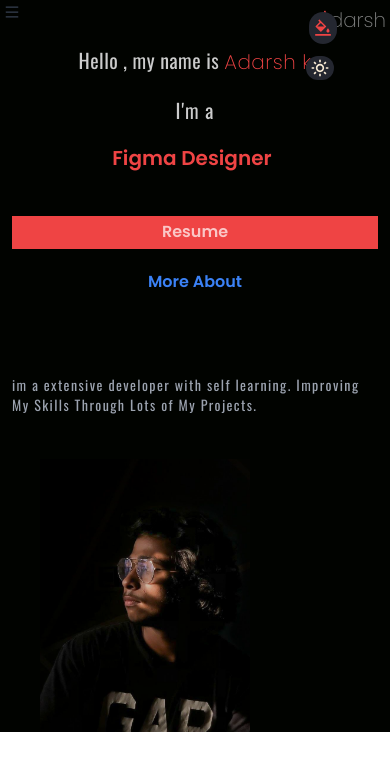
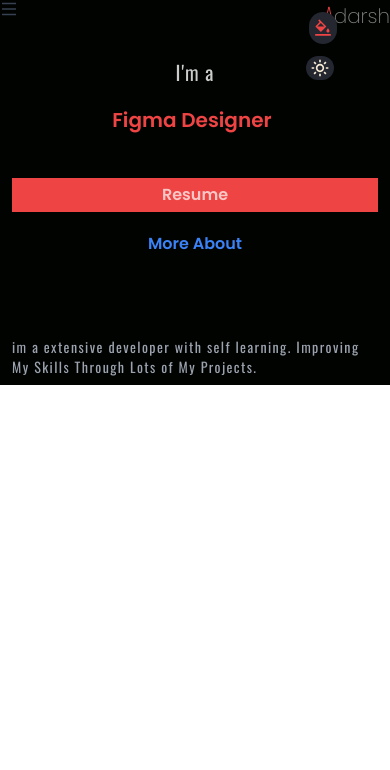
Before and after one commit to adarsh-k27/my-website, a React (Create React App) app: page / in a window 390 px wide. Shown: the top 770 px of the page. Built offline with nearby package versions, Linux system fonts and the light colour scheme; a web font is replaced by a local one.

Commit message:
small device nav bar added

```diff
--- a/src/App.js
+++ b/src/App.js
@@ -3,6 +3,7 @@
 import { LandingPage,AboutPage, ServicePage, ContactPage } from "./pages";
 import { AnimatePresence } from "framer-motion";
 import Portfolio_Context from "./context";
+import { AiOutlineMenu } from "react-icons/ai";
 
 function App() {
   const [openNavSmallDevice, setOpen] = useState(false);
@@ -13,6 +14,25 @@
       < div className = {
         `App ${mode}`
       } >
+        {/* Menu section small device setUp */}
+        <div className="bg-lightBgColor dark:bg-darkBgColor fixed flex justify-between w-screen h-10">
+          < AiOutlineMenu
+          className = 'text-gray-700 text-lg'
+          onClick = {
+            () => {
+              setOpen(true)
+            }
+          }
+          />
+          <p className='text-xl font-[Dancing Script] font-extralight dark:text-white/50 text-black/50  w-auto ml-[.8rem]'>
+          <span
+            className={`text-${color_change} font-thin text-xl font-[Oswald]`}
+          >
+            A
+          </span>
+          darsh
+        </p>
+        </div>
         {/* color picker and theme color change buttons  */}
         <div className='relative flex flex-col gap-3'>
           <div div className = {
--- a/src/pages/LandingPage.jsx
+++ b/src/pages/LandingPage.jsx
@@ -15,20 +15,8 @@
     transition={{delay:0.3}}
     className='scroller p-1 md:p-4 w-screen md:w-full '>
       <div className='w-full md:hidden flex flex-row justify-between gap-1'>
-        <AiOutlineMenu
-          className='text-gray-700 text-md'
-          onClick={() => {
-            setOpen(true)
-          }}
-        />
-        <p className='text-xl font-[Dancing Script] font-extralight dark:text-white/50 text-black/50  w-auto ml-[.8rem]'>
-          <span
-            className={`text-${color_change} font-thin text-xl font-[Oswald]`}
-          >
-            A
-          </span>
-          darsh
-        </p>
+
+
       </div>
       <div
         className={`px-[.5rem] md:px-3 py-1 md:py-0 text-${color_change} w-full h-full grid grid-cols-1 md:grid-cols-[70%,30%]`}
@@ -93,7 +81,7 @@
           transition={{
             duration: 0.8
           }}
-          className='w-full max-w-[210px] h-full flex items-center justify-center ml-7 mt-5'
+          className='hidden w-full max-w-[210px] h-full md:flex items-center justify-center ml-7 mt-5'
         >
           <img
             src={profile}
--- a/src/pages/ServicePage.jsx
+++ b/src/pages/ServicePage.jsx
@@ -3,17 +3,18 @@
 import { MyServices } from '../assets/data'
 import { ServiceView } from '../components'
 import Portfolio_Context from '../context'
-import {motion} from 'framer-motion'
+import { motion } from 'framer-motion'
 function ServicePage () {
   const [View, setView] = useState(0)
   const { color_change } = useContext(Portfolio_Context)
   return (
     <motion.div
-    initial={{x:200,opacity:0}}
-    animate={{x:0,opacity:1}}
-    exit={{x:0,opacity:0}}
-    transition={{delay:0.3}}
-    className='scroller relative w-screen md:w-full  md:h-full grid grid-cols-1 md:grid-cols-[60%,40%] gap-4 md:gap-0 py-[1.3rem] md:py-2 mt-10'>
+      initial={{ x: 200, opacity: 0 }}
+      animate={{ x: 0, opacity: 1 }}
+      exit={{ x: 0, opacity: 0 }}
+      transition={{ delay: 0.3 }}
+      className='scroller relative w-screen md:w-full  md:h-full grid grid-cols-1 md:grid-cols-[60%,40%] gap-4 md:gap-0 py-[1.3rem] md:py-[2.6rem] mt-10 '
+    >
       {/* phone view */}
 
       <div className='px-[.5rem] md:px-2 flex flex-col gap-8'>
```
